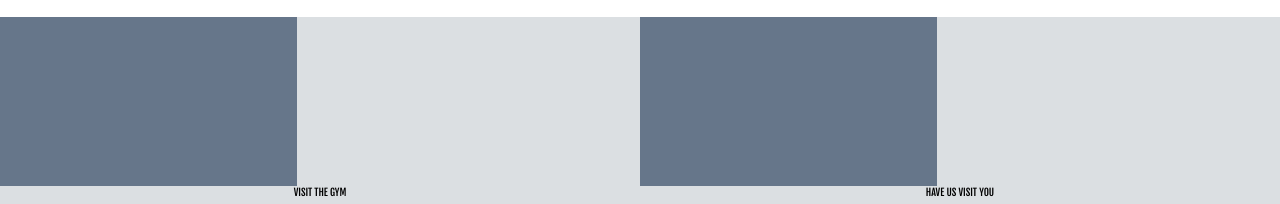
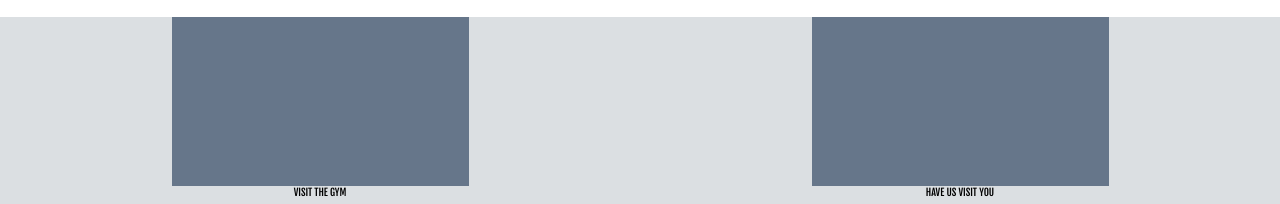
Before and after one commit to rdtgit/staticsites, a plain HTML site: page LevelGround/index.html in a window 1280 px wide. Shown: the part 748-952 px from the top of the page. Drawn offline with Linux system fonts and the light colour scheme.

Commit message:
update html

```diff
--- a/LevelGround/index.html
+++ b/LevelGround/index.html
@@ -5,6 +5,11 @@
     <meta name="description" content="Your description goes here" />
     <meta name="keywords" content="one, two, three" />
     <meta name="viewport" content="width=device-width, initial-scale=1" />
+    <!-- added in to stop cache in github pages -->
+    <meta http-equiv="cache-control" content="no-cache" />
+    <meta http-equiv="expires" content="0" />
+    <meta http-equiv="pragma" content="no-cache" />
+    <!-- added in to stop cache -->
 
     <title>Blank Template</title>
 
@@ -81,8 +86,10 @@
     <section class="visitgym">
       <section class="fiftysection">
         <!-- img -->
-        <section>
-          <img alt="blue-background-img" src="img/blueimg.png" />
+        <section class="img-section">
+          <div>
+            <img alt="blue-background-img" src="img/blueimg.png" />
+          </div>
         </section>
         <!-- about the gym -->
         <section>
@@ -99,8 +106,10 @@
 
       <section class="fiftysection">
         <!-- img -->
-        <section>
-          <img alt="blue-background-img" src="img/blueimg.png" />
+        <section class="img-section">
+          <div>
+            <img alt="blue-background-img" src="img/blueimg.png" />
+          </div>
         </section>
         <!-- have us visit you-->
         <section>
```
